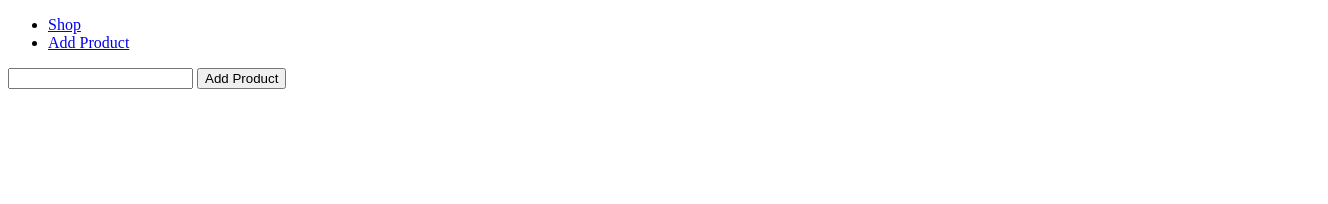
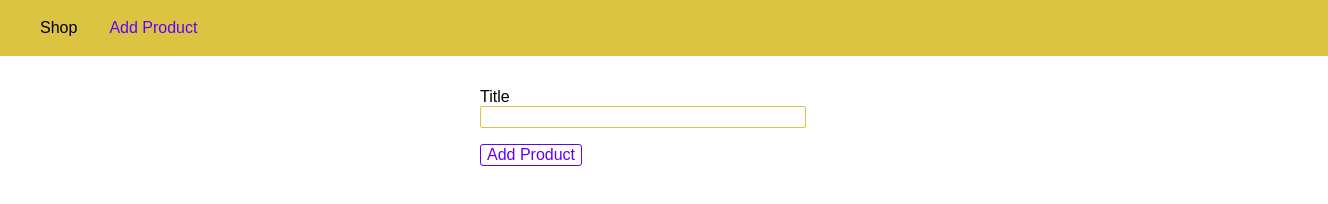
Before and after one commit to gmartpad/node-working-with-expressjs, a website: page views/add-product.html in a window 1280 px wide. Shown: the whole page, 1328 px wide, since content can reach past the window. Drawn offline with Linux system fonts and the light colour scheme.

Commit message:
[NODE] STYLING_OUR_PAGES - feat: styling the shop and add-product pages directly in their respective style tags

```diff
--- a/views/add-product.html
+++ b/views/add-product.html
@@ -4,20 +4,111 @@
   <meta charset="UTF-8">
   <meta name="viewport" content="width=device-width, initial-scale=1.0">
   <title>Add Product</title>
+  <style>
+    body {
+      margin: 0;
+      padding: 0;
+      font-family: sans-serif;
+    }
+
+    main {
+      padding: 1rem;
+    }
+
+    .main-header {
+      width: 100%;
+      height: 3.5rem;
+      background-color: #dbc441;
+      padding: 0 1.5rem;
+    }
+
+    .main-header-nav {
+      height: 100%;
+      display: flex;
+      align-items: center;
+    }
+
+    .main-header-nav-list {
+      list-style: none;
+      margin: 0;
+      padding: 0;
+      display: flex;
+    }
+
+    .main-header-nav-list-item {
+      margin: 0 1rem;
+      padding: 0;
+    }
+
+    .main-header-nav-list-item a {
+      text-decoration: none;
+      color: #000;
+    }
+
+    .main-header-nav-list-item a:hover,
+    .main-header-nav-list-item a:active,
+    .main-header-nav-list-item a.active {
+      color: #6200ff;
+    }
+
+    .product-form {
+      width: 20rem;
+      max-width: 90%;
+      margin: auto;
+    }
+
+    .form-control {
+      margin: 1rem 0;
+    }
+
+    .form-control label,
+    .form-control input {
+      display: block;
+      width: 100%;
+    }
+
+    .form-control input {
+      border: 1px solid #dbc441;
+      font: inherit;
+      border-radius: 2px;
+    }
+
+    button {
+      font: inherit;
+      border: 1px solid #6200ff;
+      color: #6200ff;
+      background: #fff;
+      border-radius: 3px;
+      cursor: pointer;
+    }
+
+    button:hover,
+    button:active {
+      color: #fff;
+      background: #6200ff;
+    }
+  </style>
 </head>
 <body>
-  <header>
-    <nav>
-      <ul>
-        <li><a href="/">Shop</a></li>
-        <li><a href="/admin/add-product">Add Product</a></li>
+  <header class="main-header">
+    <nav class="main-header-nav">
+      <ul class="main-header-nav-list">
+        <li class="main-header-nav-list-item">
+          <a href="/">Shop</a>
+        </li>
+        <li  class="main-header-nav-list-item">
+          <a class="active" href="/admin/add-product">Add Product</a>
+        </li>
       </ul>
     </nav>
   </header>
 
   <main>
-    <form action="/add-product" method="POST">
-      <input type="text" name="title"/>
+    <form class="product-form" action="/add-product" method="POST">
+      <div class="form-control">
+        <label for="title">Title</label>
+        <input type="text" name="title"/>
+      </div>
       <button type="submit">Add Product</button>
     </form>
   </main>
```
Also changed, not shown: views/shop.html (+56 -5 lines).
